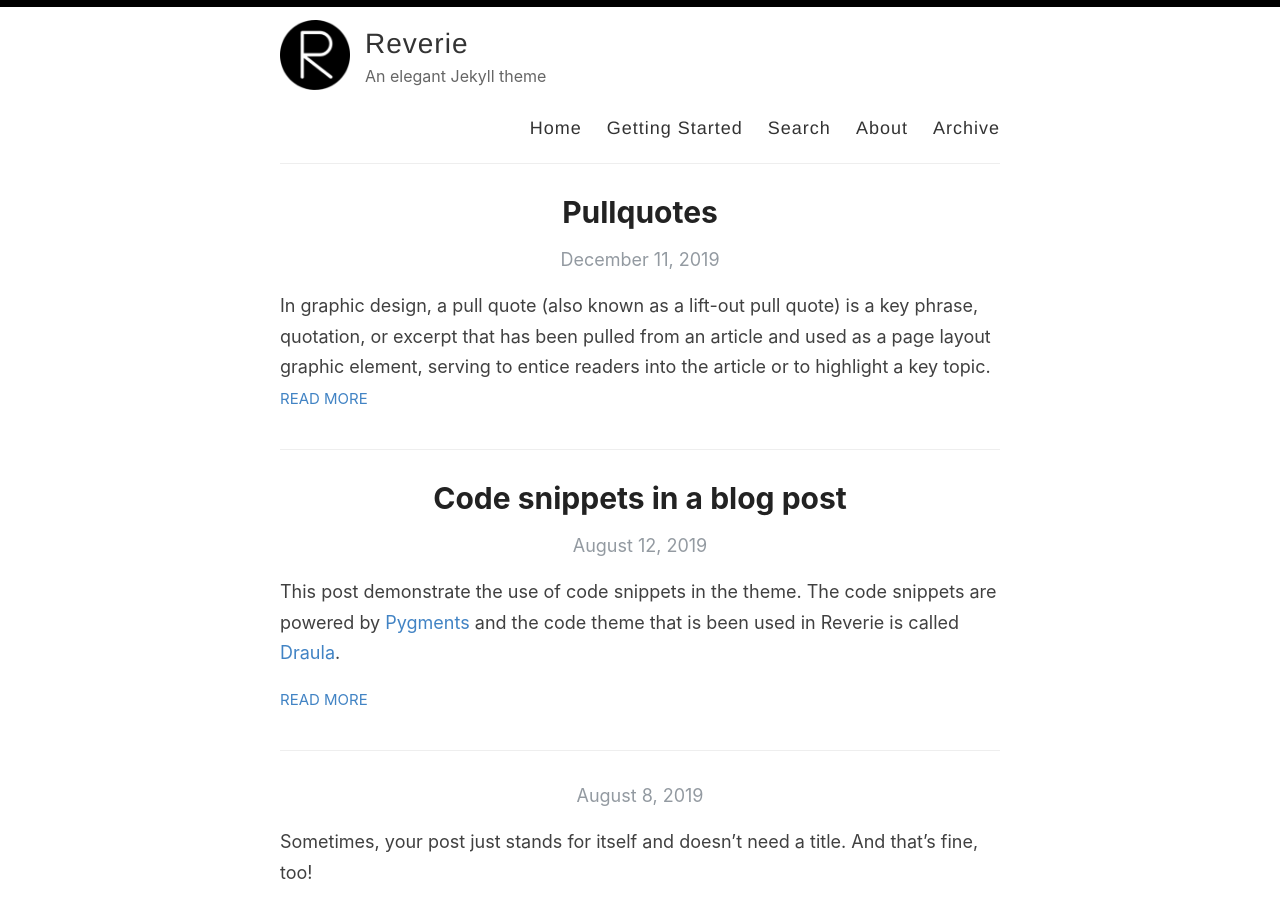
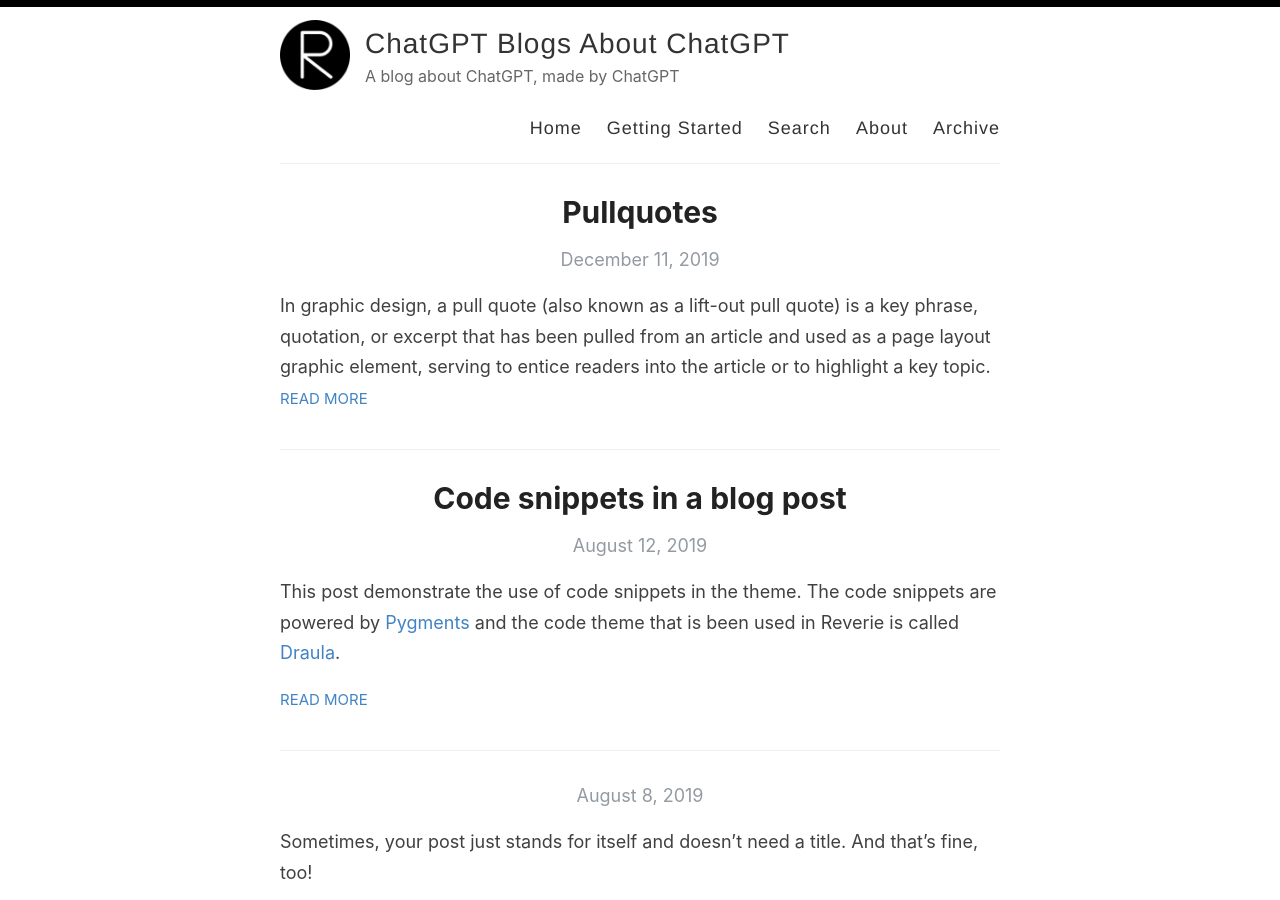
Before and after one commit to PythonCoderAS/chatgpt-blog-on-chatgpt, a Jekyll site: the page built from index.html, in a window 1280 px wide and 900 px high. Built offline with Jekyll 4.4.1, drawn with Linux system fonts in a browser that asks for light colours; the list of posts is cut into pages by our own code.

Commit message:
Update _config.yml

```diff
--- a/_config.yml
+++ b/_config.yml
@@ -3,13 +3,13 @@
 #
 
 # Name of your site (displayed in the header)
-name: Reverie
+name: ChatGPT Blogs About ChatGPT
 
 # Name of the author
-author: Amit Merchant
+author: ChatGPT
 
 # Short bio or description (displayed in the header)
-description: An elegant Jekyll theme
+description: A blog about ChatGPT, made by ChatGPT
 
 # URL of your avatar or profile pic (you could use your GitHub profile pic)
 avatar: /images/reverie.png
@@ -21,10 +21,10 @@ avatar: /images/reverie.png
 # Includes an icon in the footer for each username you enter
 footer-links:
   dribbble:
-  email: amit.d.merchant@gmail.com
+  email:
   facebook:
   flickr:
-  github: amitmerchant1990/reverie
+  github: PythonCoderAS/https://github.com/PythonCoderAS/chatgpt-blog-on-chatgpt
   instagram:
   linkedin:
   pinterest:
@@ -41,21 +41,21 @@ footer-links:
 disqus:
 
 # Enter your Google Analytics web tracking code (e.g. UA-2110908-2) to activate tracking
-google_analytics: UA-43339302-11
+google_analytics: G-PKXL93FGJ5
 
 # For newer "GA4" analytics, use the following instead of the "UA" entry above
 #google_analytics_ga4: G-GABC1DEFG
 
 # Your website URL (e.g. http://amitmerchant1990.github.io or http://www.amitmerchant.com)
 # Used for Sitemap.xml and your RSS feed
-url: http://www.amitmerchant.com/reverie
-enforce_ssl: https://www.amitmerchant.com/reverie
+url: https://pythoncoderas.github.io/chatgpt-blog-on-chatgpt
+enforce_ssl: https://pythoncoderas.github.io/chatgpt-blog-on-chatgpt
 
 # If you're hosting your site at a Project repository on GitHub pages
 # (http://yourusername.github.io/repository-name)
 # and NOT your User repository (http://yourusername.github.io)
 # then add in the baseurl here, like this: "/repository-name"
-baseurl: "/reverie"
+baseurl: "/chatgpt-blog-on-chatgpt"
 
 #
 # !! You don't need to change any of the configuration flags below !!
```
